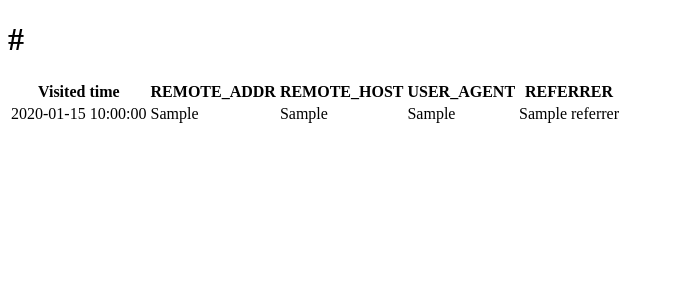
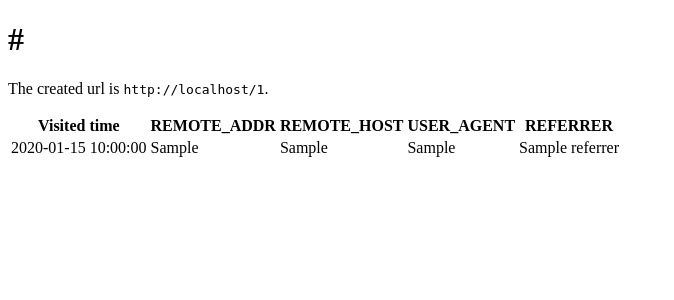
Before and after one commit to inaz2/mal302, a Flask app: a page that uses templates/visitors.html in a window 1280 px wide. Shown: the top 300 px of the page, without its empty margins (0-674 px from the left). Run offline with Flask 2, Linux system fonts and the light colour scheme; a database or web service that is not in the repository returns one stand-in record (values such as "Sample title"); some libraries are stand-ins or nearby versions.

Commit message:
do not show 404 when a url is just created

```diff
--- a/main.py
+++ b/main.py
@@ -54,10 +54,7 @@ def visitors(str_id):
             return abort(404)
         cur.execute("SELECT created, remote_addr, remote_host, user_agent, referrer FROM visitors WHERE url_id = %s ORDER BY id", (url_id,))
         visitors = cur.fetchall()
-        if visitors:
-            return render_template('visitors.html', url=url, visitors=visitors)
-        else:
-            return abort(404)
+        return render_template('visitors.html', str_id=str_id, url=url, visitors=visitors)
     finally:
         cur.close()
 
--- a/templates/index.html
+++ b/templates/index.html
@@ -3,5 +3,5 @@
 <h1>mal302</h1>
 <form method="post" action="/create">
 <p><input type="text" size="80" name="url" value="" placeholder="http://">
-<input type="submit"></p>
+<input type="submit" value="Create"></p>
 </form>
--- a/templates/visitors.html
+++ b/templates/visitors.html
@@ -1,6 +1,8 @@
 <!DOCTYPE html>
 <title>mal302</title>
 <h1>{{ url }}</h1>
+<p>The created url is <code>{{ url_for('forward', str_id=str_id, _external=True) }}</code>.</p>
+{% if visitors %}
 <table>
 <tr>
   <th>Visited time</th>
@@ -17,3 +19,4 @@
 </tr>
 {% endfor %}
 </table>
+{% endif %}
```
